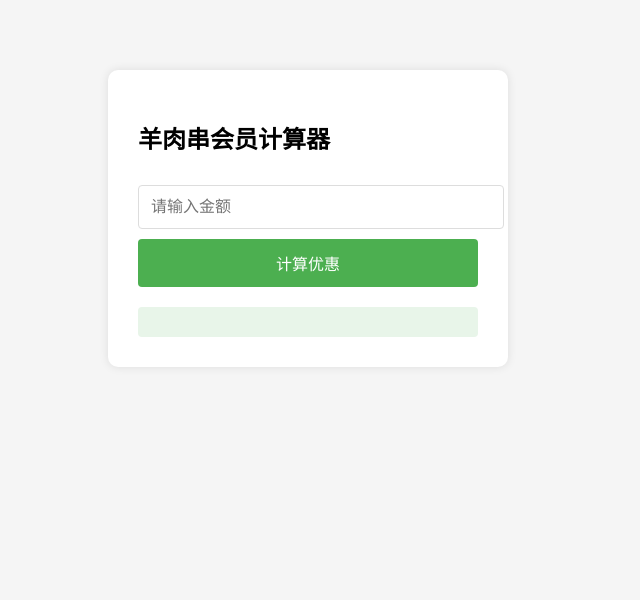
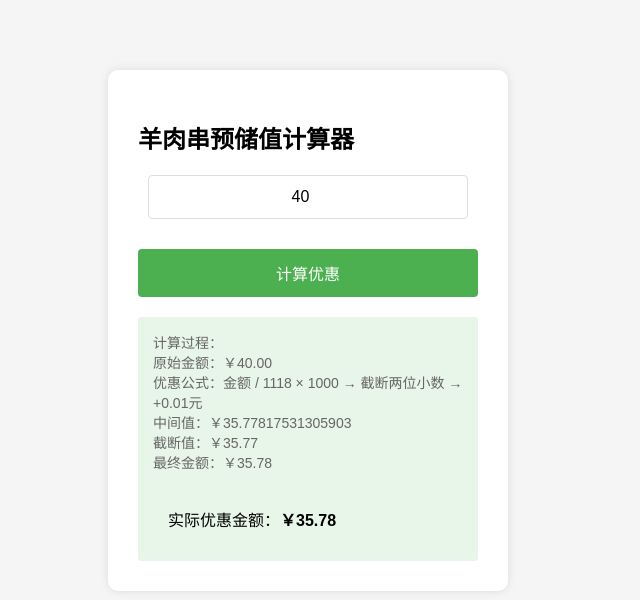
Before and after one commit to lighall/PhiicTool, a plain HTML site: page yrc.html in a window 1280 px wide. Both pictures are taken after a click on the button "计算优惠". Shown: the whole page, without its empty margins (332-972 px from the left). Drawn offline with Linux system fonts and the light colour scheme.

Commit message:
Update yrc.html

```diff
--- a/yrc.html
+++ b/yrc.html
@@ -2,70 +2,44 @@
 <html lang="zh-CN">
 <head>
     <meta charset="UTF-8">
-    <title>羊肉串会员计算器</title>
+    <title>羊肉串预储值计算器</title>
     <style>
-        body {
-            font-family: Arial, sans-serif;
-            max-width: 400px;
-            margin: 50px auto;
-            padding: 20px;
-            background-color: #f5f5f5;
-        }
-        .container {
-            background-color: white;
-            padding: 30px;
-            border-radius: 10px;
-            box-shadow: 0 0 10px rgba(0,0,0,0.1);
-        }
-        input[type="number"] {
-            width: 100%;
-            padding: 12px;
-            margin: 10px 0;
-            border: 1px solid #ddd;
-            border-radius: 4px;
-            font-size: 16px;
-        }
-        button {
-            width: 100%;
-            padding: 12px;
-            background-color: #4CAF50;
-            color: white;
-            border: none;
-            border-radius: 4px;
-            cursor: pointer;
-            font-size: 16px;
-        }
-        button:hover {
-            background-color: #45a049;
-        }
-        .result {
-            margin-top: 20px;
-            padding: 15px;
-            background-color: #e8f5e9;
-            border-radius: 4px;
-        }
-        .formula {
-            color: #666;
-            font-size: 14px;
-            margin-bottom: 10px;
-        }
+        /* 保持原有样式不变 */
+        body { font-family: Arial, sans-serif; max-width: 400px; margin: 50px auto; padding: 20px; background-color: #f5f5f5; }
+        .container { background-color: white; padding: 30px; border-radius: 10px; box-shadow: 0 0 10px rgba(0,0,0,0.1); }
+        .input-group { display: flex; align-items: center; margin-bottom: 20px; }
+        input[type="number"] { width: 100%; padding: 12px; margin: 0 10px; border: 1px solid #ddd; border-radius: 4px; font-size: 16px; text-align: center; }
+        .btn-group { display: flex; align-items: center; }
+        .btn-adjust { width: 40px; height: 40px; background-color: #f0f0f0; border: 1px solid #ddd; border-radius: 50%; font-size: 18px; cursor: pointer; display: flex; justify-content: center; align-items: center; }
+        .btn-adjust:hover { background-color: #e0e0e0; }
+        button.calculate { width: 100%; padding: 12px; background-color: #4CAF50; color: white; border: none; border-radius: 4px; cursor: pointer; font-size: 16px; margin-top: 10px; }
+        button.calculate:hover { background-color: #45a049; }
+        .result { margin-top: 20px; padding: 15px; background-color: #e8f5e9; border-radius: 4px; }
+        .formula { color: #666; font-size: 14px; margin-bottom: 10px; }
     </style>
 </head>
 <body>
     <div class="container">
-        <h2>羊肉串会员计算器</h2>
-        <input type="number" id="amount" placeholder="请输入金额" step="0.01" min="0">
-        <button onclick="calculate()">计算优惠</button>
+        <h2>羊肉串预储值计算器</h2>
+        <div class="input-group">
+            <input type="number" id="amount" value="40" step="0.5" min="0">
+        </div>
+        <button class="calculate" onclick="calculate()">计算优惠</button>
 
         <div class="result" id="output"></div>
     </div>
 
     <script>
+        // 保留两位小数并截断后续数字
+        function truncateToTwoDecimals(num) {
+            return Math.floor(num * 100) / 100;
+        }
+
+
         function calculate() {
             const amountInput = document.getElementById('amount');
             const output = document.getElementById('output');
 
-            // 输入验证
             if (amountInput.value === '') {
                 alert('请输入有效金额！');
                 return;
@@ -77,21 +51,28 @@
                 return;
             }
 
-            // 计算过程
+            // 核心计算逻辑
             const discountRate = 1000 / 1118;
-            const discountedAmount = originalAmount * discountRate;
-            const roundedAmount = discountedAmount.toFixed(2); // 保留两位小数，第三位四舍五入
+            let discountedAmount = originalAmount * discountRate;
+
+            // 截断到两位小数（不四舍五入）
+            const truncatedAmount = truncateToTwoDecimals(discountedAmount);
+
+            // 增加0.01元
+            const finalAmount = truncatedAmount + 0.01;
 
             // 显示结果
             output.innerHTML = `
                 <div class="formula">
                     计算过程：<br>
                     原始金额：￥${originalAmount.toFixed(2)}<br>
-                    优惠公式：金额 / 1118 × 1000<br>
-                    计算结果：￥${discountedAmount} → ￥${roundedAmount}
+                    优惠公式：金额 / 1118 × 1000 → 截断两位小数 → +0.01元<br>
+                    中间值：￥${discountedAmount}<br>
+                    截断值：￥${truncatedAmount}<br>
+                    最终金额：￥${finalAmount.toFixed(2)}
                 </div>
                 <div class="result">
-                    最终优惠金额：<strong>￥${roundedAmount}</strong>
+                    实际优惠金额：<strong>￥${finalAmount.toFixed(2)}</strong>
                 </div>
             `;
         }
```
